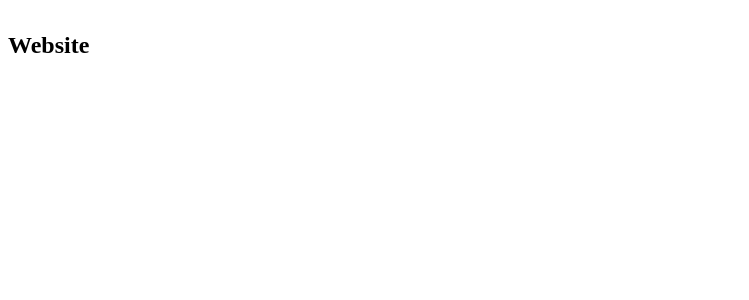
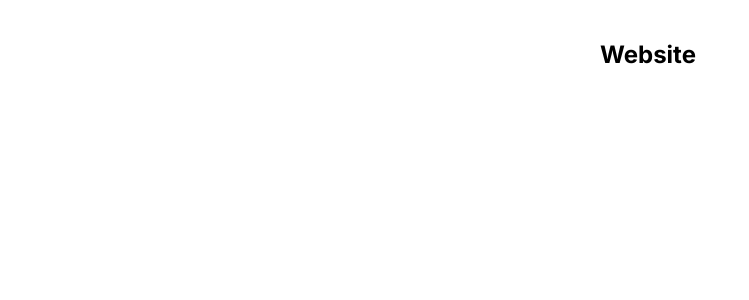
Before and after one commit to mj02010aa/website, a Vue app: page / in a window 1280 px wide. Shown: the top 300 px of the page, without its empty margins (0-749 px from the left). Built offline with nearby package versions, Linux system fonts and the light colour scheme.

Commit message:
Update App.vue

```diff
--- a/src/App.vue
+++ b/src/App.vue
@@ -3,12 +3,15 @@
 </template>
 
 <style>
-#app {
+@import"https://fonts.googleapis.com/css2?family=Inter:wght@100;300;400;500;700;900&display=swap";
+body {
   display: flex;
   justify-content: center;
   align-items: center;
   flex-direction: column;
   width: 100%;
+  align-items: center;
+  font-family: "Inter";
 }
 h2 {
   margin-bottom: 0;
```
